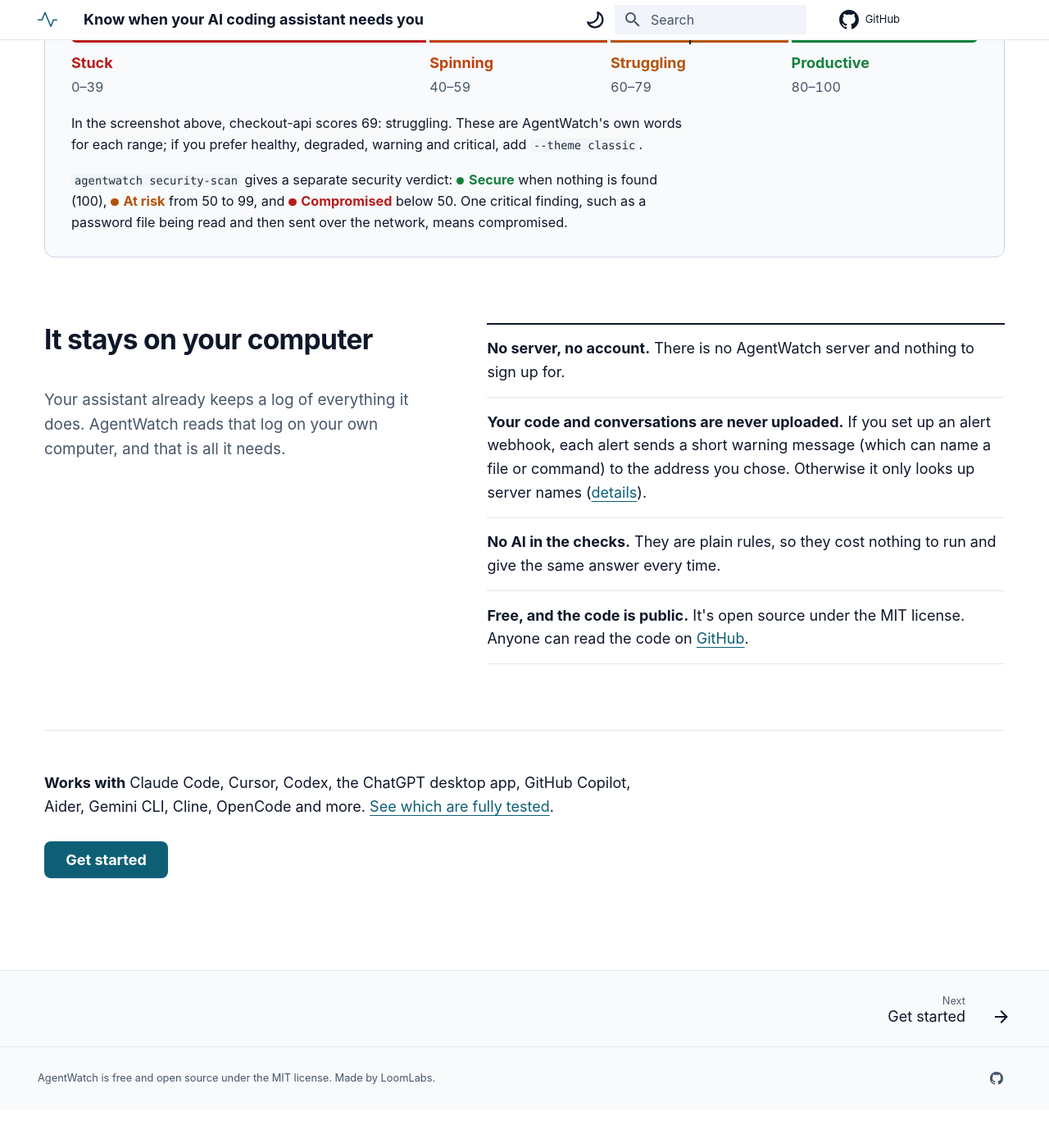
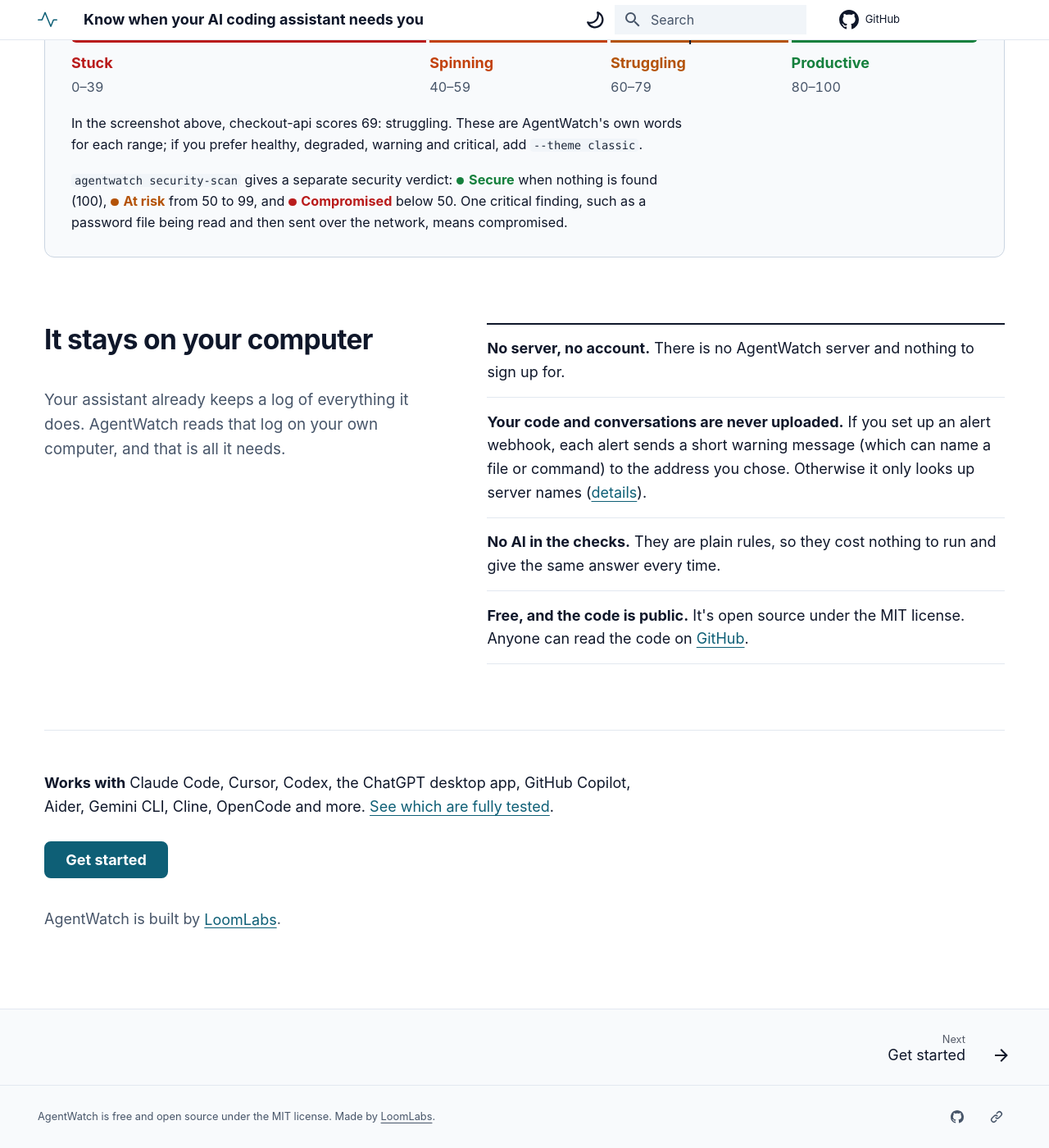
Before and after one commit to LoomLabs-Venture-Studio/agentwatch, an MkDocs documentation site: the page built from docs/index.md, in a window 1280 px wide and 1400 px high, scrolled down 2725 px. Shown: the whole window at 82% size. Built offline with MkDocs 1.6.1 and Material for MkDocs 9.7.7, drawn with Linux system fonts in a browser that asks for light colours; some web fonts are replaced; plug-ins that fetch from the network failed and are left out; before the commit the page ends 4078 px from its top, so only the background shows below that.

Commit message:
docs(site): LoomLabs links in the footer, home and FAQ; 44px copy buttons [sprint-39]
Board request: "Made by LoomLabs" in every page's footer, a line on Home
and a new last FAQ question link to https://loomlabs.io (plain followed
links, no tracking parameters), plus a LoomLabs entry with the Octicons
link icon in the footer's social links. Each link has a 44px hit area.
On phones the code copy buttons are 44px targets too; their icons keep
their size.

Co-Authored-By: Claude Opus 5.5 <noreply@anthropic.com>

```diff
--- a/docs/assets/stylesheets/extra.css
+++ b/docs/assets/stylesheets/extra.css
@@ -326,6 +326,23 @@
   color: var(--aw-accent);
 }
 
+/* On phones the copy button is a 44px target; its icon keeps its size. */
+@media screen and (max-width: 44.9375em) {
+  .md-typeset .md-code__nav {
+    top: 0.1rem;
+    right: 0.1rem;
+    padding: 0;
+  }
+
+  .md-typeset .md-code__button {
+    display: flex;
+    align-items: center;
+    justify-content: center;
+    width: 2.2rem;
+    height: 2.2rem;
+  }
+}
+
 .md-typeset table:not([class]) {
   font-size: 0.8em;
   border: 1px solid var(--aw-rule-strong);
@@ -447,6 +464,22 @@
 
 .md-copyright {
   color: var(--aw-ink-muted);
+}
+
+/* Text links outside a list or table: padding grows the hit area to 44px
+   without moving the text (inline padding doesn't change the line). */
+.md-typeset a.aw-hit {
+  padding-block: 0.7em;
+}
+
+.md-copyright a {
+  padding-block: 0.75rem;
+}
+
+.md-copyright a {
+  color: var(--aw-ink);
+  text-decoration: underline;
+  text-underline-offset: 0.2em;
 }
 
 .md-social__link {
@@ -909,3 +942,8 @@
   max-width: 40em;
   margin: 0 0 1.5em;
 }
+
+.md-typeset .aw-maker {
+  margin: 2em 0 0;
+  color: var(--aw-ink-muted);
+}
--- a/docs/index.md
+++ b/docs/index.md
@@ -165,4 +165,6 @@ app, GitHub Copilot, Aider, Gemini CLI, Cline, OpenCode and more.
 
 [Get started](get-started.md){ .md-button .md-button--primary }
 
+<p class="aw-maker" markdown>AgentWatch is built by [LoomLabs](https://loomlabs.io){ .aw-hit }.</p>
+
 </section>
--- a/mkdocs.yml
+++ b/mkdocs.yml
@@ -6,7 +6,9 @@ site_description: >-
   or doing something risky with your passwords, keys or data. Free, open
   source, and it runs on your own computer.
 site_author: LoomLabs
-copyright: AgentWatch is free and open source under the MIT license. Made by LoomLabs.
+copyright: >-
+  AgentWatch is free and open source under the MIT license. Made by
+  <a href="https://loomlabs.io">LoomLabs</a>.
 
 repo_url: https://github.com/LoomLabs-Venture-Studio/agentwatch
 repo_name: GitHub
@@ -85,6 +87,9 @@ extra:
     - icon: octicons/mark-github-16
       link: https://github.com/LoomLabs-Venture-Studio/agentwatch
       name: AgentWatch on GitHub
+    - icon: octicons/link-16
+      link: https://loomlabs.io
+      name: LoomLabs
 
 extra_css:
   - assets/stylesheets/extra.css
```
Also changed, not shown: docs/faq.md (+5 -0 lines).
